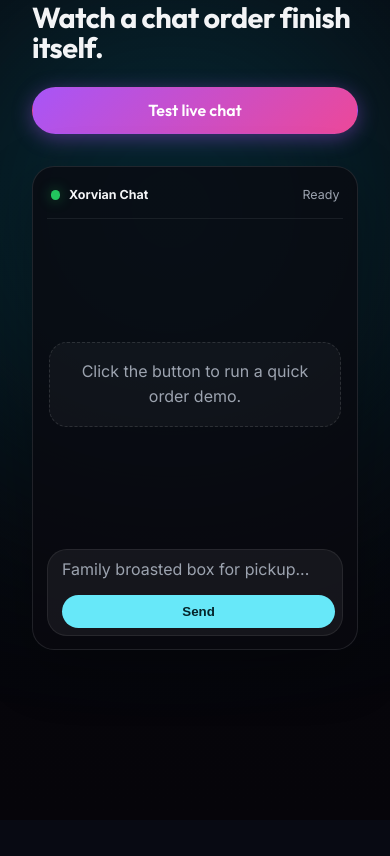
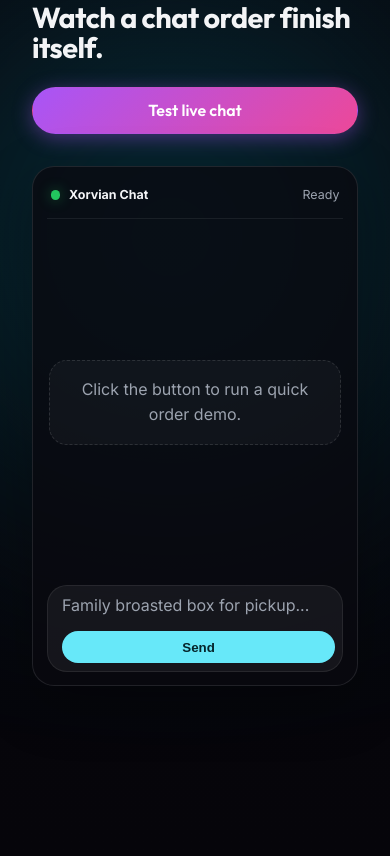
Before and after one commit to AppWizAli/xorvian, a PHP site: page /live-demo.html in a window 390 px wide. Shown: the part 1239-2095 px from the top of the page. Before the commit the page ends 1889 px from the top, so only its background shows below. Run offline with PHP 8.4, Linux system fonts and the light colour scheme.

Commit message:
Stabilize live chat demo animation

```diff
--- a/index.css
+++ b/index.css
@@ -3874,6 +3874,9 @@ body.demo-minimal-body .page-main {
   border: 1px solid rgba(255, 255, 255, 0.1);
   border-radius: 22px;
   box-shadow: 0 18px 55px rgba(0, 0, 0, 0.28);
+  display: grid;
+  grid-template-rows: auto minmax(300px, 1fr) auto;
+  height: 492px;
   overflow: hidden;
   padding: 0.85rem;
 }
@@ -3905,13 +3908,15 @@ body.demo-minimal-body .page-main {
 }
 
 .chat-thread {
-  display: grid;
+  align-content: start;
+  display: flex;
+  flex-direction: column;
   gap: 0.65rem;
-  max-height: 360px;
-  min-height: 330px;
+  min-height: 0;
   overflow: auto;
   padding: 0.9rem 0.15rem;
   scroll-behavior: smooth;
+  scrollbar-width: thin;
 }
 
 .chat-empty-state {
@@ -3920,7 +3925,7 @@ body.demo-minimal-body .page-main {
   border: 1px dashed rgba(255, 255, 255, 0.12);
   border-radius: 18px;
   color: var(--text-muted);
-  justify-self: center;
+  margin: auto 0;
   padding: 1rem 1.1rem;
   text-align: center;
 }
@@ -3933,18 +3938,19 @@ body.demo-minimal-body .page-main {
   line-height: 1.5;
   max-width: 78%;
   padding: 0.72rem 0.85rem;
+  width: fit-content;
 }
 
 .chat-bubble-customer {
+  align-self: flex-start;
   background: rgba(255, 255, 255, 0.065);
   border: 1px solid rgba(255, 255, 255, 0.075);
-  justify-self: start;
 }
 
 .chat-bubble-agent {
+  align-self: flex-end;
   background: #e8fbff;
   color: #08252c;
-  justify-self: end;
 }
 
 .chat-typing {
@@ -3954,7 +3960,7 @@ body.demo-minimal-body .page-main {
   border-radius: 999px;
   display: inline-flex;
   gap: 0.28rem;
-  margin: 0 0 0.75rem 0.15rem;
+  margin-left: 0.15rem;
   padding: 0.55rem 0.75rem;
   width: max-content;
 }
@@ -4104,6 +4110,10 @@ body.demo-minimal-body .page-main {
     max-width: 94%;
   }
 
+  .live-chat-card {
+    height: 520px;
+  }
+
   .chat-input-preview {
     align-items: stretch;
     border-radius: 20px;
--- a/live-demo.html
+++ b/live-demo.html
@@ -82,11 +82,11 @@
             <div class="chat-empty-state">
               Click the button to run a quick order demo.
             </div>
-          </div>
-          <div class="chat-typing" data-chat-demo-typing hidden>
-            <span></span>
-            <span></span>
-            <span></span>
+            <div class="chat-typing" data-chat-demo-typing hidden>
+              <span></span>
+              <span></span>
+              <span></span>
+            </div>
           </div>
 
           <div class="chat-input-preview">
@@ -148,12 +148,13 @@
         const bubble = document.createElement('div');
         bubble.className = `chat-bubble chat-bubble-${role}`;
         bubble.textContent = text;
-        thread.appendChild(bubble);
+        thread.insertBefore(bubble, typing);
         thread.scrollTop = thread.scrollHeight;
       }
 
       function showTyping(show) {
         typing.hidden = !show;
+        if (show) thread.scrollTop = thread.scrollHeight;
       }
 
       function setButtons(text, disabled) {
@@ -167,15 +168,17 @@
         if (running) return;
         running = true;
         clearTimers();
-        thread.innerHTML = '';
+        Array.from(thread.querySelectorAll('.chat-bubble, .chat-empty-state')).forEach((item) => item.remove());
+        showTyping(false);
         status.textContent = 'Typing';
         input.textContent = 'Running demo order...';
         setButtons('Running...', true);
 
         script.forEach(([role, text], index) => {
+          const baseDelay = index * 1650;
           const typingTimer = setTimeout(() => {
             showTyping(true);
-          }, 240 + index * 1100);
+          }, 350 + baseDelay);
           const messageTimer = setTimeout(() => {
             showTyping(false);
             addBubble(role, text);
@@ -185,7 +188,7 @@
               setButtons('Replay live chat', false);
               running = false;
             }
-          }, 650 + index * 1100);
+          }, 1250 + baseDelay);
           timers.push(typingTimer, messageTimer);
         });
       }
```
